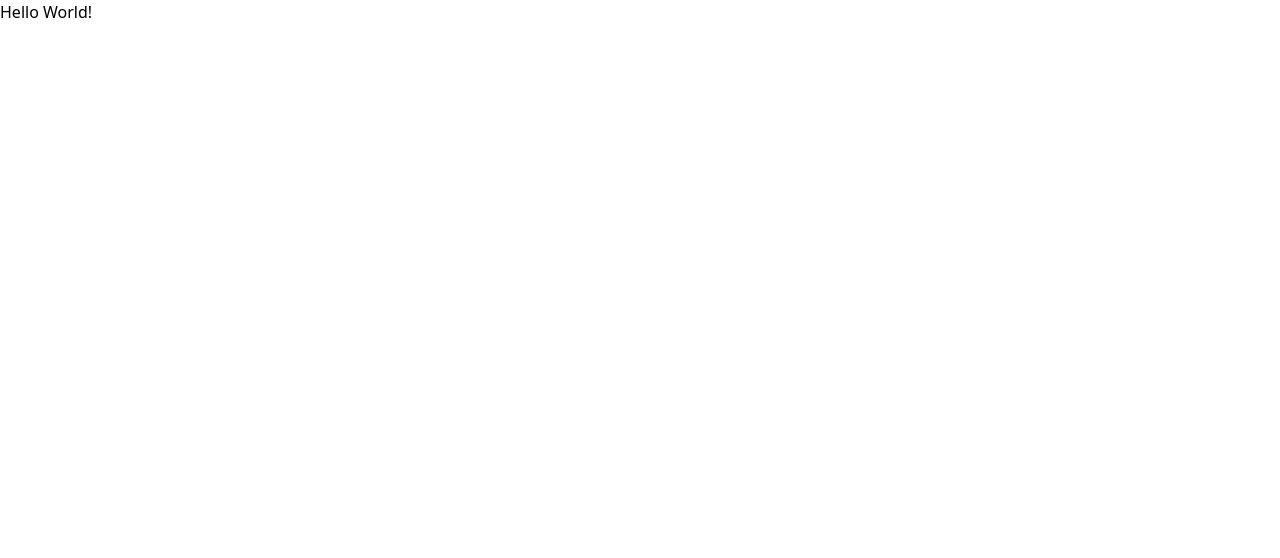
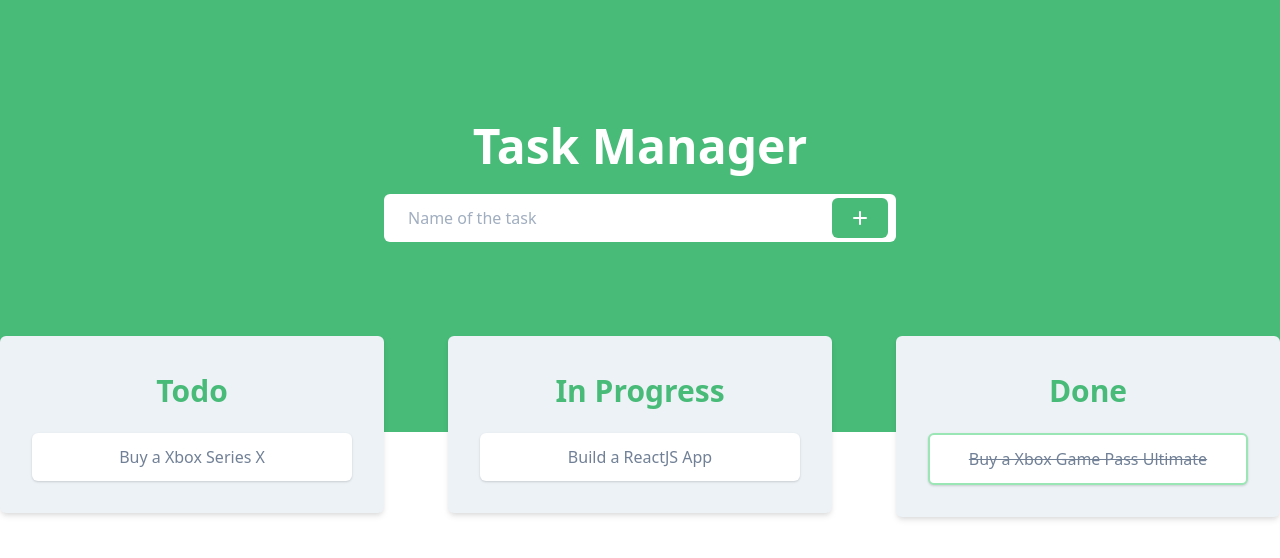
Before and after one commit to angelmtztrc/task-manager, a React (Create React App) app: page / in a window 1280 px wide. Shown: the top 558 px of the page. Built offline with nearby package versions, Linux system fonts and the light colour scheme.

Commit message:
:sparkles: feature(App): basic structure and desing of the project

```diff
--- a/public/index.html
+++ b/public/index.html
@@ -24,7 +24,7 @@
       work correctly both with client-side routing and a non-root public URL.
       Learn how to configure a non-root public URL by running `npm run build`.
     -->
-    <title>React App</title>
+    <title>Task Manager</title>
   </head>
   <body>
     <noscript>You need to enable JavaScript to run this app.</noscript>
--- a/src/App.js
+++ b/src/App.js
@@ -2,7 +2,73 @@ import React from 'react';
 
 function App() {
   return (
-    <h1>Hello World!</h1>
+    <div className="w-full min-h-screen">
+      <header className="bg-green-500 pt-12 pb-32">
+        <div className="container mx-auto h-64 flex flex-col justify-center items-center">
+          <h1 className="text-5xl text-white font-bold mb-3">Task Manager</h1>
+          <div className="w-full flex justify-center items-center">
+            <form className="w-2/5 relative">
+              <input
+                placeholder="Name of the task"
+                className="px-6 py-3 pr-12 rounded-md w-full appearance-none focus:outline-none"
+              />
+              <button className="absolute top-0 right-0 bg-green-500 hover:bg-green-600 py-2 px-4 mt-1 mr-2 rounded-md transition-colors ease-in duration-300">
+                <svg
+                  className="w-6 h-6 text-white"
+                  fill="none"
+                  stroke="currentColor"
+                  viewBox="0 0 24 24"
+                  xmlns="http://www.w3.org/2000/svg"
+                >
+                  <path
+                    strokeLinecap="round"
+                    strokeLinejoin="round"
+                    strokeWidth="2"
+                    d="M12 6v6m0 0v6m0-6h6m-6 0H6"
+                  ></path>
+                </svg>
+              </button>
+            </form>
+          </div>
+        </div>
+      </header>
+      <div className="-m-24 container mx-auto">
+        <div className="flex justify-between">
+          <div className="w-full h-full p-8 bg-gray-200 rounded-md shadow-md">
+            <h2 className="mb-5 text-3xl text-green-500 text-center font-bold">
+              Todo
+            </h2>
+            <ul className="list-none">
+              <li className="px-4 py-3 text-center bg-white rounded-md shadow">
+                <p className="text-gray-600">Buy a Xbox Series X</p>
+              </li>
+            </ul>
+          </div>
+          <div className="w-full h-full p-8 bg-gray-200 rounded-md shadow-md mx-16">
+            <h2 className="mb-5 text-3xl text-green-500 text-center font-bold">
+              In Progress
+            </h2>
+            <ul className="list-none">
+              <li className="px-4 py-3 text-center bg-white rounded-md shadow">
+                <p className="text-gray-600">Build a ReactJS App</p>
+              </li>
+            </ul>
+          </div>
+          <div className="w-full h-full p-8 bg-gray-200 rounded-md shadow-md">
+            <h2 className="mb-5 text-3xl text-green-500 text-center font-bold">
+              Done
+            </h2>
+            <ul className="list-none">
+              <li className="px-4 py-3 text-center border-2 border-green-300 bg-white rounded-md shadow">
+                <p className="text-gray-600 line-through">
+                  Buy a Xbox Game Pass Ultimate
+                </p>
+              </li>
+            </ul>
+          </div>
+        </div>
+      </div>
+    </div>
   );
 }
 
```
